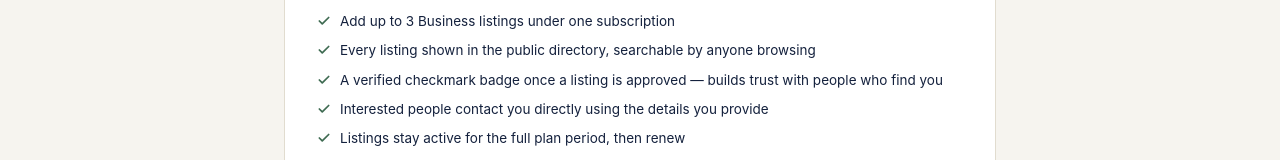
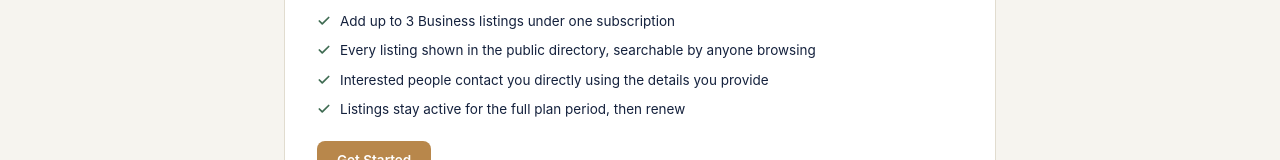
Before and after one commit to cotlevercom-ship-it/grocery-now, a Next.js app: page /pricing in a window 1280 px wide. Shown: the part 511-671 px from the top of the page. Built offline with nearby package versions, Linux system fonts and the light colour scheme; no server answers; the database is empty.

Commit message:
Pricing page: remove verified badge bullet — that comes from a separate document application, not the subscription itself

```diff
--- a/app/pricing/page.js
+++ b/app/pricing/page.js
@@ -11,7 +11,6 @@ const PLAN = {
   features: [
     'Add up to 3 Business listings under one subscription',
     'Every listing shown in the public directory, searchable by anyone browsing',
-    'A verified checkmark badge once a listing is approved — builds trust with people who find you',
     'Interested people contact you directly using the details you provide',
     'Listings stay active for the full plan period, then renew',
   ],
```
